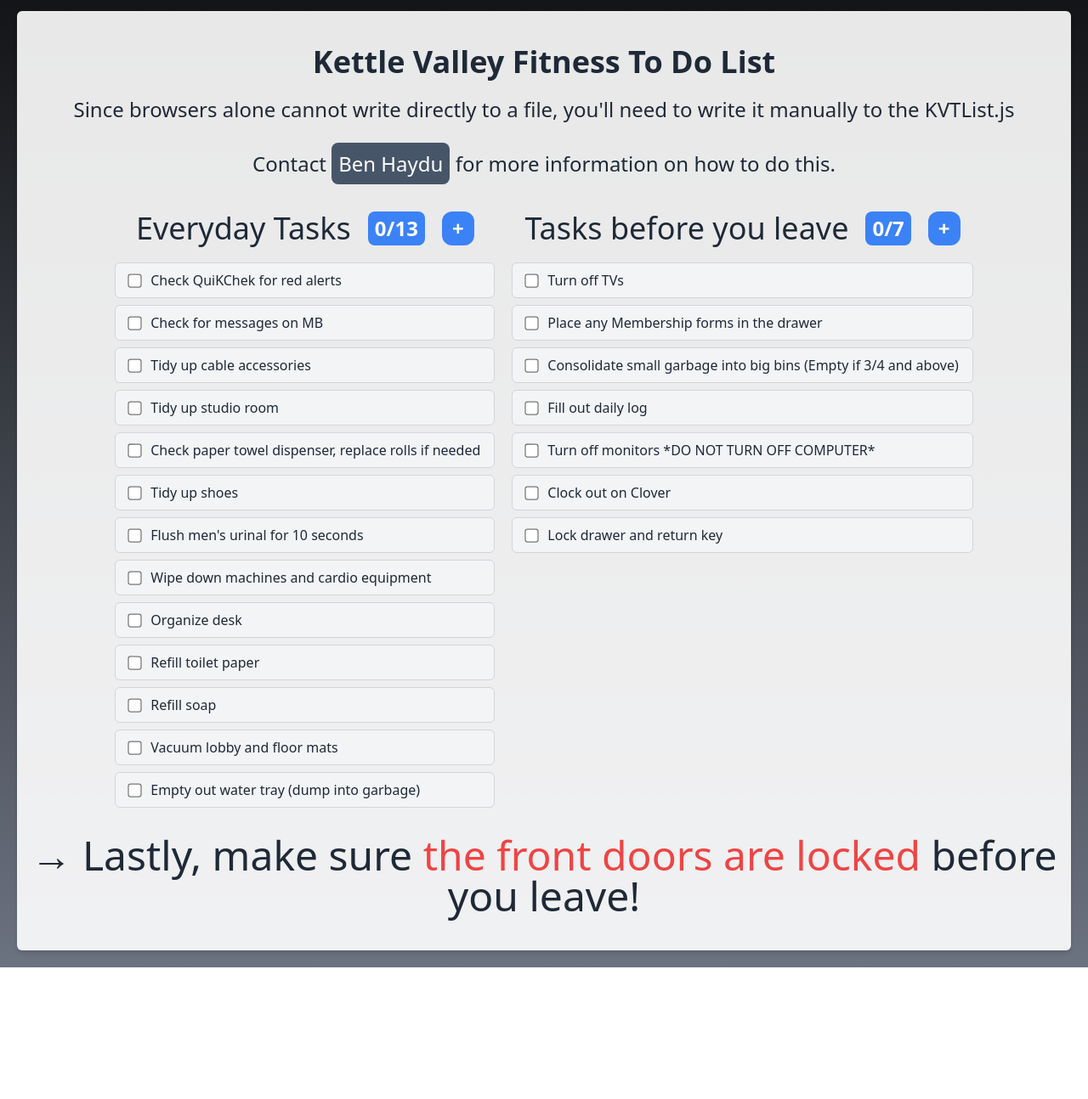
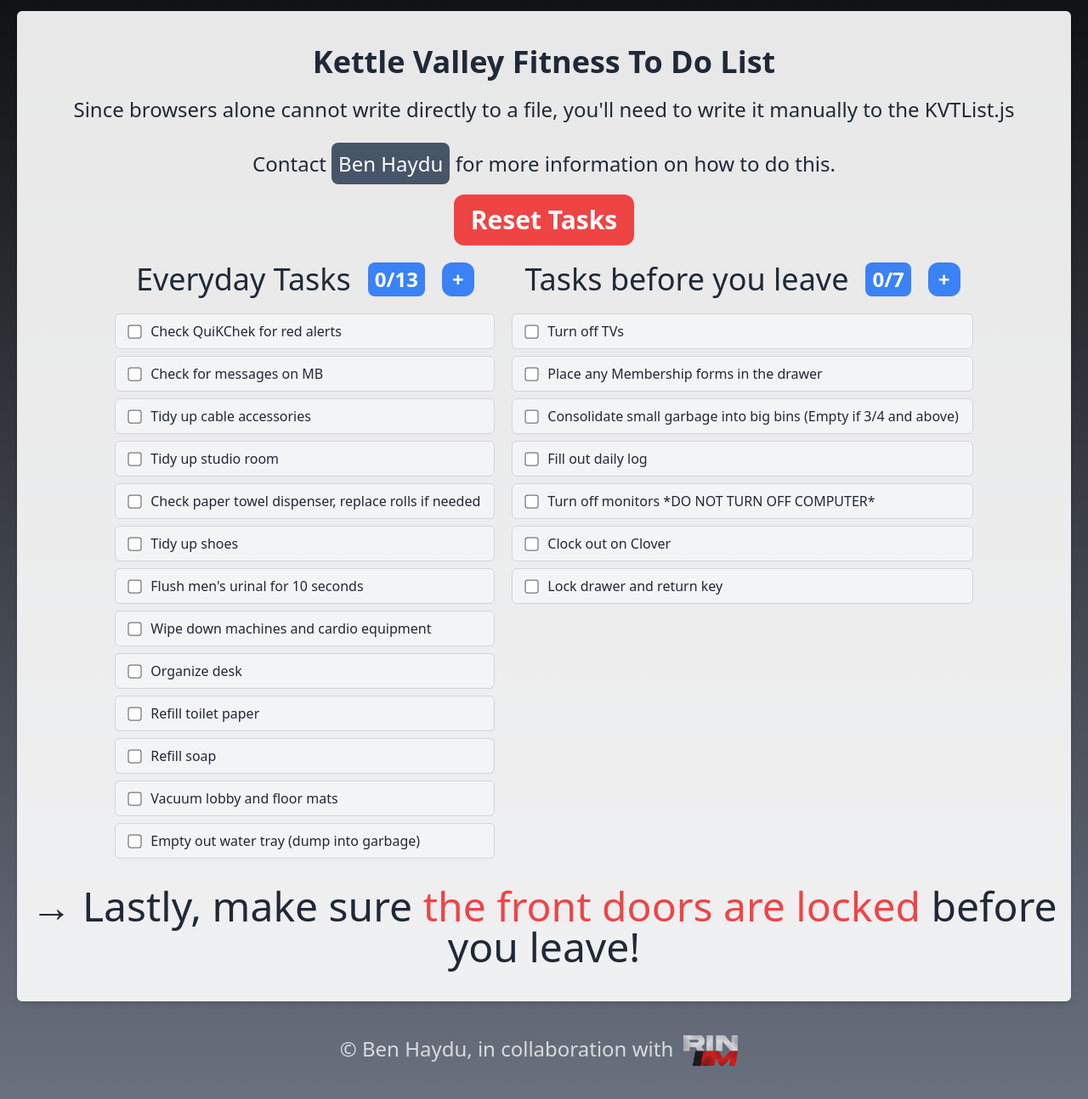
Before and after one commit to benhaydu/KVCheckList, a website: page src/index.html in a window 1280 px wide. Shown: the part 246-1540 px from the top of the page at 85% size. Before the commit the page ends 1385 px from the top, so only its background shows below. Drawn offline with Linux system fonts and the light colour scheme.

Commit message:
Enhance index.html layout and add new CSS classes for improved styling and functionality

```diff
--- a/src/index.html
+++ b/src/index.html
@@ -16,7 +16,7 @@
     </div>
 
     <div class="bg-white bg-opacity-90 rounded-md w-full  shadow-md py-10">
-        <div>
+        <div class="items-center flex justify-center flex-col">
             <h1 class="text-4xl font-bold text-center ">
                 Kettle Valley Fitness To Do List
             </h1>
@@ -28,7 +28,10 @@
                 on how to do
                 this.
             </h1>
-
+            <a href=""
+                class="t200e text-3xl rounded-xl font-bold text-center bg-red-500 py-3 px-5 hover:bg-red-700 text-white">
+                Reset Tasks
+            </a>
         </div>
 
         <div class="flex justify-center space-x-5 px-3 flex-wrap">
@@ -74,6 +77,17 @@
         </h1>
     </div>
 
+    <div class="text-2xl text-center text-white mp5 opacity-75 flex ">
+        <p>&copy; Ben Haydu, in collaboration with</p>
+        <span class="flex justify-center items-center mx-3">
+            <a href="https://rinmeng.github.io" target="_blank">
+                <img class="w-16 h-auto" src="rmlogo.png" alt="rin meng logo" />
+            </a>
+        </span>
+        </p>
+    </div>
+
+
     <script src="KVTList.js"></script>
 </body>
 
```
Also changed, not shown: src/output.css, src/rmlogo.png (added).
